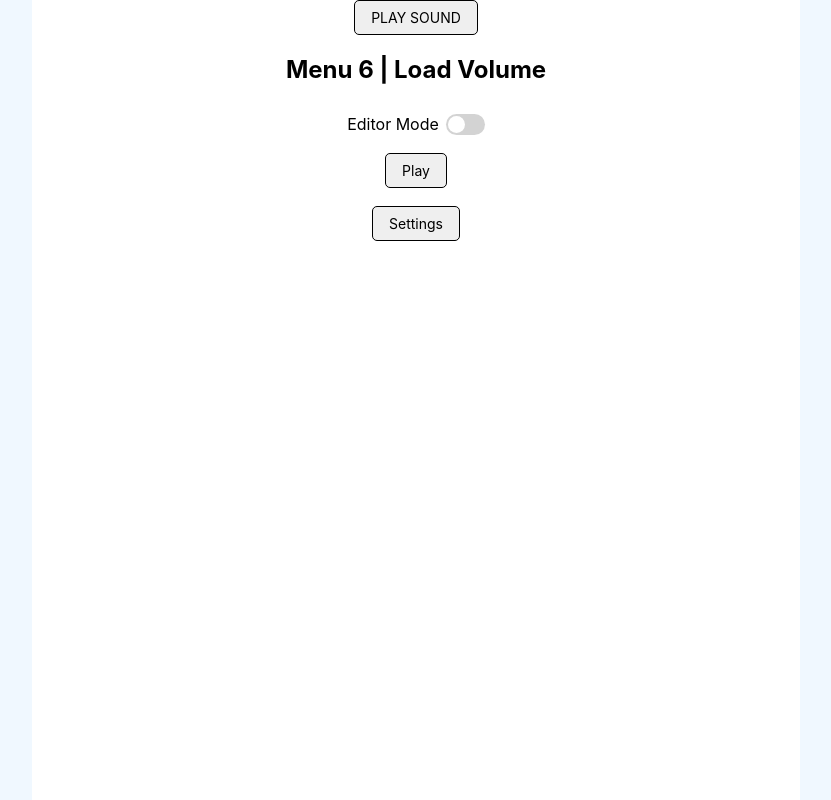
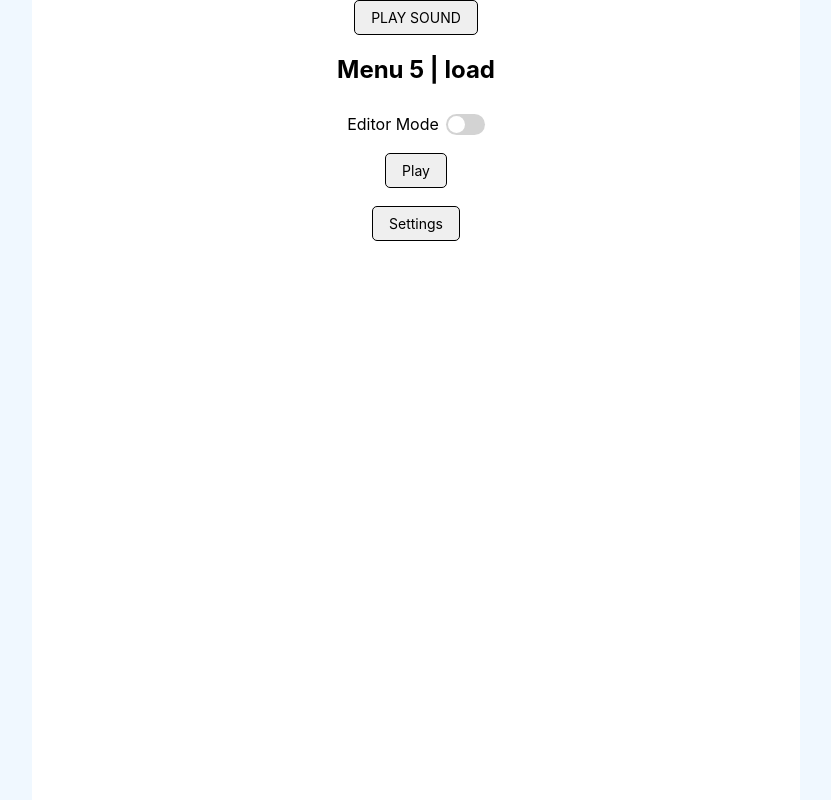
Before and after one commit to FaridSakhyzad/ig, a React (Create React App) app: page / in a window 1280 px wide. Shown: the whole page, without its empty margins (224-1055 px from the left). Built offline with nearby package versions, Linux system fonts and the light colour scheme.

Commit message:
Revert "Music, User Input & Explosion Sounds | Optimize WIP"
This reverts commit a867e9e1a6d671d3331762dd792d9cbaad7edfc7.

```diff
--- a/src/App.jsx
+++ b/src/App.jsx
@@ -708,7 +708,7 @@ function App() {
 
           <div id="console" />
 
-          <h2>Menu 6 | Load Volume</h2>
+          <h2>Menu 5 | load</h2>
           <ul className="mainMenu">
             <li className="mainMenu-item">
               {/* eslint-disable-next-line jsx-a11y/label-has-associated-control */}
```
